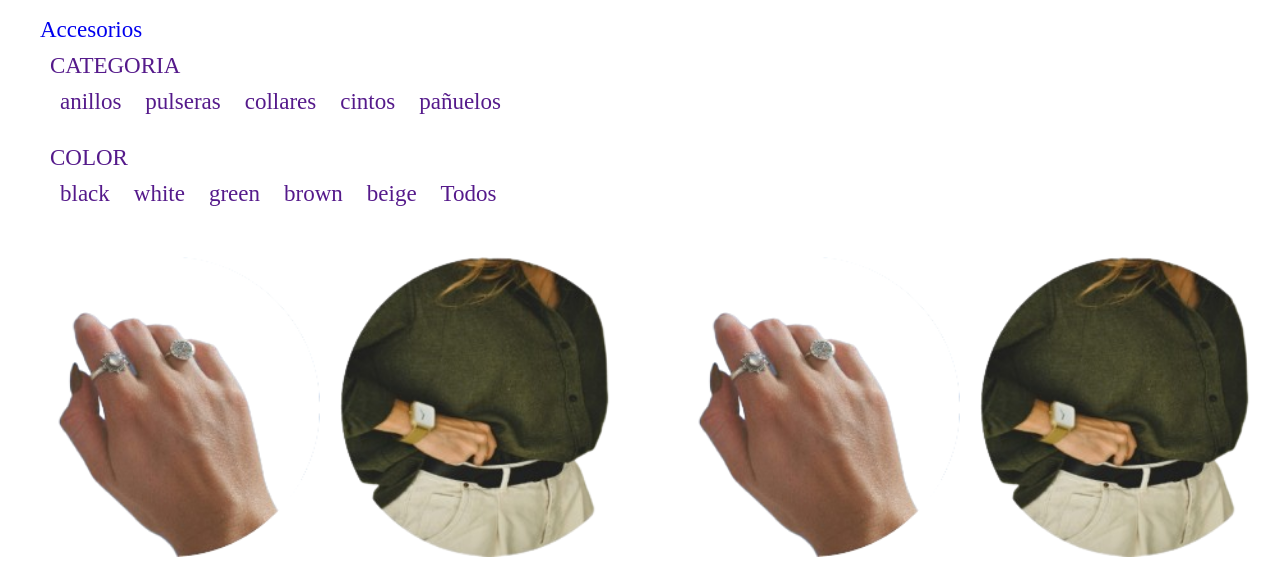
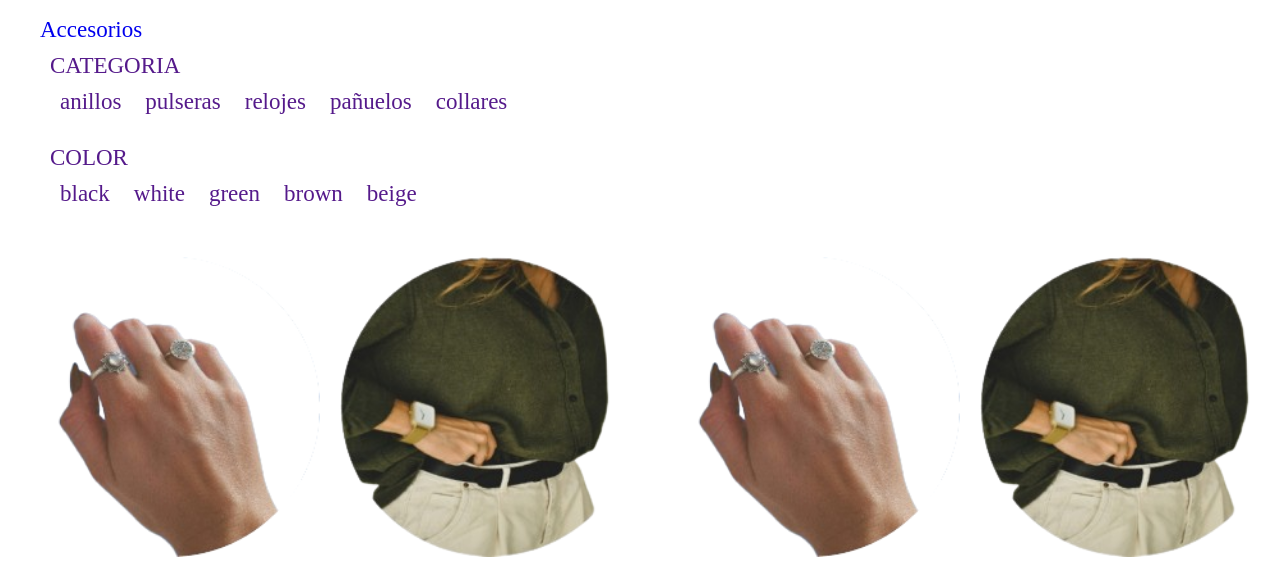
Before and after one commit to chesanigianpaolo/PreEntrega2-ChesaniGianPaolo, a plain HTML site: page pages/accesorios.html in a window 1280 px wide. Shown: the part 185-769 px from the top of the page. Drawn offline with Linux system fonts and the light colour scheme; files whose address does not match are found by name.

Commit message:
mi prueba

```diff
--- a/pages/accesorios.html
+++ b/pages/accesorios.html
@@ -23,9 +23,9 @@
                                 <ul>
                                     <li><a href="">anillos</a></li>
                                     <li><a href="">pulseras</a></li>
+                                    <li><a href="">relojes</a></li>
+                                    <li><a href="">pañuelos</a></li>
                                     <li><a href="">collares</a></li>
-                                    <li><a href="">cintos</a></li>
-                                    <li><a href="">pañuelos</a></li>
                                 </ul>
                             </li>
                             <li><a href="">COLOR</a>
@@ -35,7 +35,6 @@
                                     <li><a href="">green</a></li>
                                     <li><a href="">brown</a></li>
                                     <li><a href="">beige</a></li>
-                                    <li><a href="">Todos</a></li>
                                 </ul>
                             </li>
                         </ul>
```
Also changed, not shown: pages/carrito.html (+0 -3 lines).
